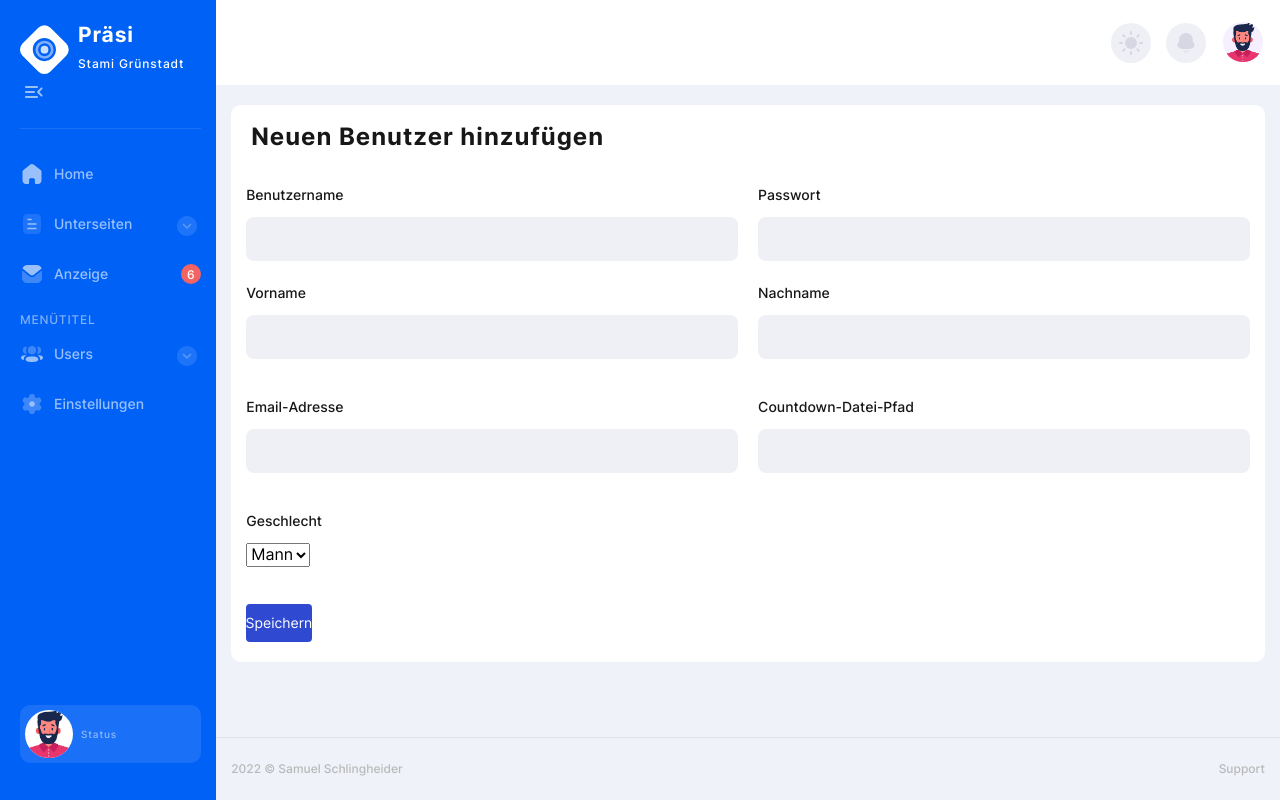
After one commit to leumas244/presentation_creator_website, a Django app: template home/templates/sites/add_user.html in a window 1280 px wide. The commit adds this page. Run offline with Django 3.2, Linux system fonts and the light colour scheme; the template is opened without the code that fills it, so the values that code supplies are empty; parts of the project's set-up code (start-up, migrations or seed data) failed here and were passed over; some libraries are stand-ins or nearby versions.

Commit message:
add user site and logic

```diff
--- a/home/templates/sidebar.html
+++ b/home/templates/sidebar.html
@@ -81,6 +81,14 @@
                         Admin-Einstellungen
                     </a>
                 </li>
+                <li>
+                    {% url 'add_user' as the_url %}
+                    {% if request.path == the_url %}
+                    <a class="active" href="{% url 'add_user' %}"><span class="icon setting" aria-hidden="true"></span>Neuer User</a>
+                    {% else %}
+                    <a href="{% url 'add_user' %}"><span class="icon setting" aria-hidden="true"></span>Neuer User</a>
+                    {% endif %}
+                </li>
             </ul>
             {% endif %}
         </div>
--- /dev/null
+++ b/home/templates/sites/add_user.html
@@ -0,0 +1,98 @@
+{% extends 'base.html' %}
+
+{% block head %}
+<title>Neuen Benutzer hinzufügen</title>
+{% endblock %}
+
+{% block main %}
+<article class="white-block">
+    <div class="top-cat-title">
+        <h2>Neuen Benutzer hinzufügen</h2>
+    </div>
+    <br>
+    <form method="POST">
+        {% csrf_token %}
+        <ul class="top-cat-list">
+            <li>
+                <div class="row">
+                    <div class="col-md-6">
+                        <label class="form-label-wrapper">
+                            <p class="form-label">Benutzername</p>
+                            <input id="username" name="username" class="form-input" type="text"
+                                    required>
+                        </label>
+                    </div>
+                    <div class="col-md-6">
+                        <label class="form-label-wrapper">
+                            <p class="form-label">Passwort</p>
+                            <input id="password" name="password" class="form-input" type="text"
+                                   required>
+                        </label>
+                    </div>
+                </div>
+            </li>
+            <li>
+                <div class="row">
+                    <div class="col-md-6">
+                        <label class="form-label-wrapper">
+                            <p class="form-label">Vorname</p>
+                            <input id="firstname" name="firstname" class="form-input" type="text"
+                                   required>
+                        </label>
+                    </div>
+                    <div class="col-md-6">
+                        <label class="form-label-wrapper">
+                            <p class="form-label">Nachname</p>
+                            <input id="lastname" name="lastname" class="form-input" type="text"
+                                   required>
+                        </label>
+                    </div>
+                </div>
+            </li>
+            <br>
+            <li>
+                <div class="row">
+                    <div class="col-md-6">
+                        <label class="form-label-wrapper">
+                            <p class="form-label">Email-Adresse</p>
+                            <input id="email" name="email" class="form-input" type="text"
+                                   required>
+                        </label>
+                    </div>
+                    <div class="col-md-6">
+                        <label class="form-label-wrapper">
+                            <p class="form-label">Countdown-Datei-Pfad</p>
+                            <input id="countdown_file_path" name="countdown_file_path" class="form-input" type="text">
+                        </label>
+                    </div>
+                </div>
+            </li>
+            <br>
+            <li>
+                <div class="row">
+                    <div class="col-md-6">
+                        <label class="form-label-wrapper">
+                            <p class="form-label">Geschlecht</p>
+                        </label>
+                        <select id="gender" name="gender">
+                            <option value="male">Mann</option>
+                            <option value="female">Frau</option>
+                        </select>
+                    </div>
+                </div>
+            </li>
+        </ul>
+        <br>
+        <br>
+        <div class="row">
+            <div class="col-md-1">
+                <form>
+                    <button class="form-btn primary-default-btn transparent-btn" type="submit">
+                        Speichern
+                    </button>
+                </form>
+            </div>
+        </div>
+    </form>
+</article>
+{% endblock %}
--- a/home/urls.py
+++ b/home/urls.py
@@ -10,5 +10,6 @@ urlpatterns = [
     path('Passwort-aendern/', views.password_change, name="change_password"),
     path('Einstellungen/', views.profile_settings, name='profile_settings'),
     path('Agenda/<int:identifier>/', views.agenda_by_identifier, name='agenda_by_identifier'),
+    path('add_user/', views.add_user, name='add_user'),
     path('base/', views.base, name='base'),
 ]
```
Also changed, not shown: home/views.py (+34 -0 lines).
